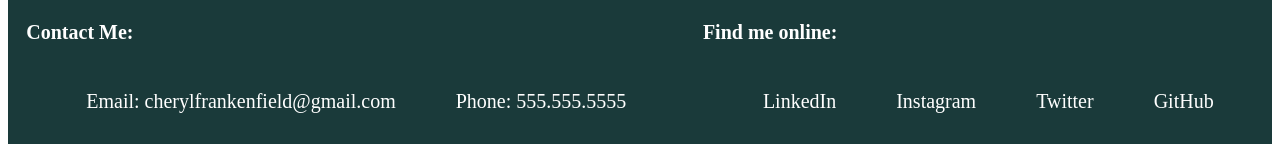
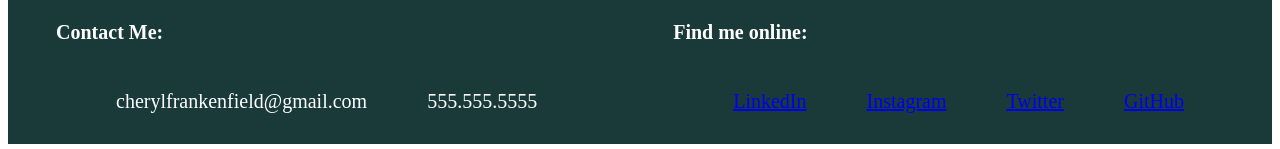
Before and after one commit to CherylFrankenfield/react-portfolio, a React app: page /#/ in a window 1280 px wide. Shown: the part 2522-2671 px from the top of the page. Built offline with nearby package versions, Linux system fonts and the light colour scheme.

Commit message:
Add links to footer

```diff
--- a/src/components/Footer.jsx
+++ b/src/components/Footer.jsx
@@ -28,17 +28,17 @@ function Footer() {
       <div>
         <h4>Contact Me:</h4>
         <ul style={ul}>
-          <li style={li}>Email: cherylfrankenfield@gmail.com</li>
-          <li style={li}>Phone: 555.555.5555</li>
+          <li style={li}>cherylfrankenfield@gmail.com</li>
+          <li style={li}>555.555.5555</li>
         </ul>
       </div>
       <div>
         <h4>Find me online:</h4>
         <ul style={ul}>
-          <li style={li}>LinkedIn</li>
-          <li style={li}>Instagram</li>
-          <li style={li}>Twitter</li>
-          <li style={li}>GitHub</li>
+          <li style={li}><a href='https://www.linkedin.com/in/cherylfrankenfield/'>LinkedIn</a></li>
+          <li style={li}><a href='https://www.instagram.com/citysquirl/'>Instagram</a></li>
+          <li style={li}><a href='https://twitter.com/CherylFranken'>Twitter</a></li>
+          <li style={li}><a href='https://github.com/CherylFrankenfield'>GitHub</a></li>
         </ul>
       </div>
     </div>
```
